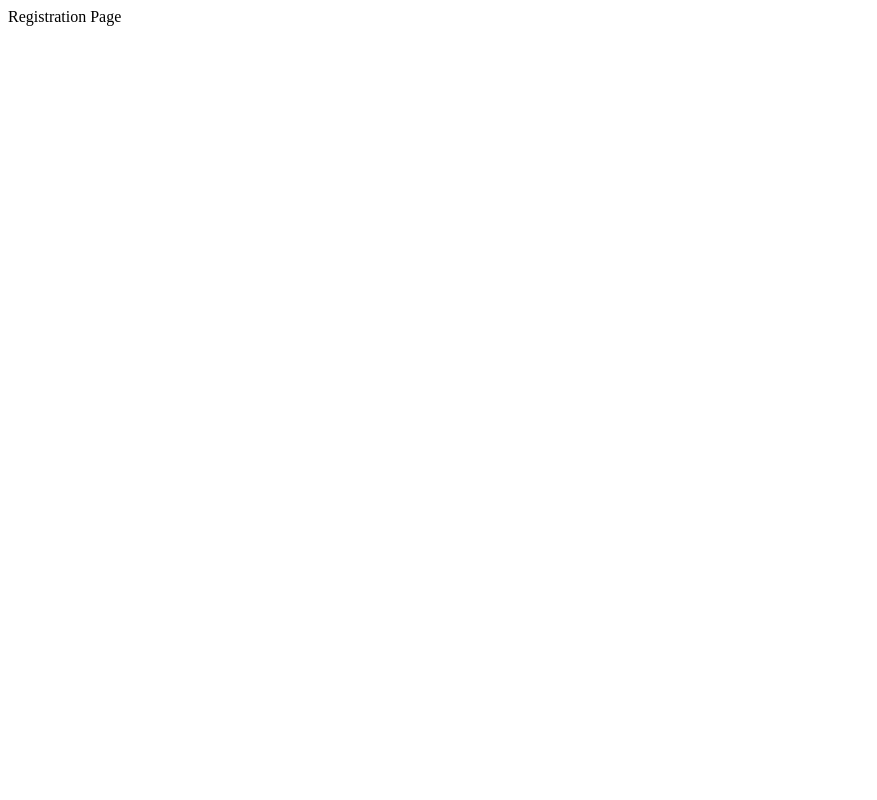
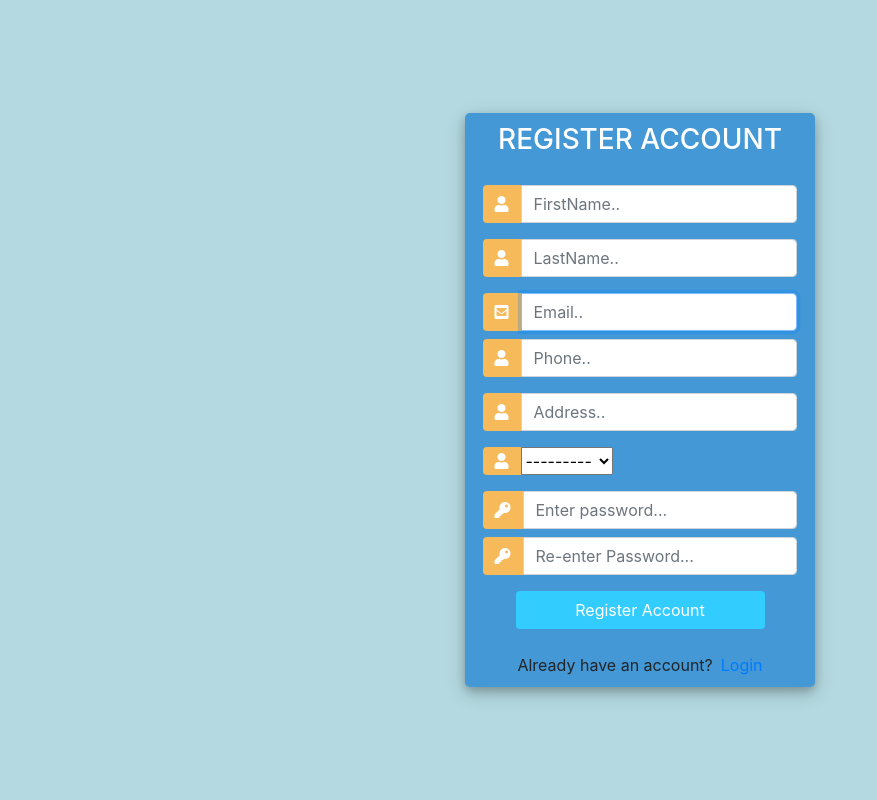
Before and after one commit to shu-csas-changgar/group-project-cepd-com, a Django app: page /register/ in a window 1280 px wide. Before the commit the part shown is almost empty. Shown: the whole page, without its empty margins (0-877 px from the left). Run offline with Django 3.2, Linux system fonts and the light colour scheme; data comes from the database, SQL or seed files in the repository; both versions use the stored data as it was after the commit; some libraries are stand-ins or nearby versions.

Commit message:
Added Registration & Login Pages

```diff
--- a/ABC_CORP/ABC_CORP/settings.py
+++ b/ABC_CORP/ABC_CORP/settings.py
@@ -11,6 +11,7 @@
 """
 
 from pathlib import Path
+import os
 
 # Build paths inside the project like this: BASE_DIR / 'subdir'.
 BASE_DIR = Path(__file__).resolve().parent.parent
@@ -126,3 +127,7 @@
 DEFAULT_AUTO_FIELD = 'django.db.models.BigAutoField'
 
 AUTH_USER_MODEL = 'ABC_INVENTORY.User'
+
+STATICFILES_DIRS = [
+    os.path.join(BASE_DIR, 'static')
+]
--- a/ABC_CORP/ABC_INVENTORY/forms.py
+++ b/ABC_CORP/ABC_INVENTORY/forms.py
@@ -0,0 +1,7 @@
+from django.contrib.auth.forms import UserCreationForm
+from .models import User
+
+class CreateUserForm(UserCreationForm):
+	class Meta:
+		model = User
+		fields = ['firstName', 'lastName', 'email', 'phone','address','officeLocation','password1', 'password2']
--- a/ABC_CORP/ABC_INVENTORY/templates/register.html
+++ b/ABC_CORP/ABC_INVENTORY/templates/register.html
@@ -1 +1,111 @@
-Registration Page
+{% load static %}
+
+<!DOCTYPE html>
+<html>
+
+<head>
+	<title>Login</title>
+	<link rel="stylesheet" href="https://stackpath.bootstrapcdn.com/bootstrap/4.1.3/css/bootstrap.min.css" integrity="sha384-MCw98/SFnGE8fJT3GXwEOngsV7Zt27NXFoaoApmYm81iuXoPkFOJwJ8ERdknLPMO" crossorigin="anonymous">
+    <link rel="stylesheet" type="text/css" href="{% static '/css/registrationStyle.css' %}">
+	<script src="https://ajax.googleapis.com/ajax/libs/jquery/3.3.1/jquery.min.js"></script>
+	<link rel="stylesheet" href="https://use.fontawesome.com/releases/v5.6.1/css/all.css" integrity="sha384-gfdkjb5BdAXd+lj+gudLWI+BXq4IuLW5IT+brZEZsLFm++aCMlF1V92rMkPaX4PP" crossorigin="anonymous">
+</head>
+<body>
+	<div class="container h-100">
+		<div class="d-flex justify-content-center h-100">
+			<div class="user_card">
+				<div class="d-flex justify-content-center">
+					<h3 id="form-title">REGISTER ACCOUNT</h3>
+				</div>
+				<div class="d-flex justify-content-center form_container">
+
+					<form method="POST" action="">
+						{% csrf_token %}
+						<div class="input-group mb-3">
+							<div class="input-group-append">
+								<span class="input-group-text"><i class="fas fa-user"></i></span>
+							</div>
+							{{form.firstName}}
+						</div>
+                        <div class="input-group mb-3">
+							<div class="input-group-append">
+								<span class="input-group-text"><i class="fas fa-user"></i></span>
+							</div>
+							{{form.lastName}}
+						</div>
+						<div class="input-group mb-2">
+							<div class="input-group-append">
+								<span class="input-group-text"><i class="fas fa-envelope-square"></i></span>
+							</div>
+							{{form.email}}
+						</div>
+                        <div class="input-group mb-3">
+							<div class="input-group-append">
+								<span class="input-group-text"><i class="fas fa-user"></i></span>
+							</div>
+							{{form.phone}}
+						</div>
+                        <div class="input-group mb-3">
+							<div class="input-group-append">
+								<span class="input-group-text"><i class="fas fa-user"></i></span>
+							</div>
+							{{form.address}}
+						</div>
+                        <div class="input-group mb-3">
+							<div class="input-group-append">
+								<span class="input-group-text"><i class="fas fa-user"></i></span>
+							</div>
+							{{form.officeLocation}}
+						</div>
+						<div class="input-group mb-2">
+							<div class="input-group-append">
+								<span class="input-group-text"><i class="fas fa-key"></i></span>
+							</div>
+							{{form.password1}}
+						</div>
+						<div class="input-group mb-2">
+							<div class="input-group-append">
+								<span class="input-group-text"><i class="fas fa-key"></i></span>
+							</div>
+							{{form.password2}}
+						</div>
+
+
+
+				   		<div class="d-flex justify-content-center mt-3 login_container">
+				 			<input class="btn login_btn" type="submit" value="Register Account">
+				   		</div>
+
+					</form>
+				</div>
+
+				{{form.errors}}
+
+				<div class="mt-4">
+					<div class="d-flex justify-content-center links">
+						Already have an account? <a href="{% url 'login' %}" class="ml-2">Login</a>
+					</div>
+				</div>
+			</div>
+		</div>
+	</div>
+	<script>
+
+
+		//Query All input fields
+		var form_fields = document.getElementsByTagName('input')
+		form_fields[1].placeholder='FirstName..';
+		form_fields[2].placeholder='LastName..';
+        form_fields[3].placeholder='Email..';
+        form_fields[4].placeholder='Phone..';
+        form_fields[5].placeholder='Address..';
+		form_fields[6].placeholder='Enter password...';
+		form_fields[7].placeholder='Re-enter Password...';
+
+
+		for (var field in form_fields){
+			form_fields[field].className += ' form-control'
+		}
+	</script>
+</body>
+</html>
--- a/ABC_CORP/ABC_INVENTORY/views.py
+++ b/ABC_CORP/ABC_INVENTORY/views.py
@@ -1,31 +1,67 @@
-from django.shortcuts import render
+from django.shortcuts import render, redirect
+from django.contrib.auth import authenticate, login, logout
+from django.contrib import messages
+from .forms import CreateUserForm
+from django.contrib.auth.models import Group
+
 
 def loginPage(request):
+    if request.method == 'POST':
+        email = request.POST.get('email')
+        password = request.POST.get('password')
+
+        user = authenticate(request, email=email, password=password)
+
+        if user is not None:
+            login(request, user)
+            return redirect('home')
+        else:
+            messages.info(request, 'Email OR Password is incorrect')
     return render(request, 'login.html', {})
 
+
 def registerPage(request):
-    return render(request, 'register.html', {})
+    form = CreateUserForm()
+    if request.method == 'POST':
+        form = CreateUserForm(request.POST)
+        if form.is_valid():
+            user = form.save()
+            name = form.cleaned_data.get('firstName')
+            #group = Group.objects.get(name='user')
+            # user.groups.add(group)
+            messages.success(request, 'Account was created for ' + name)
+            return redirect('login')
+    return render(request, 'register.html', {'form': form})
+
 
 def logoutUser(request):
-    pass
+    logout(request)
+    return redirect('login')
+
 
 def homePage(request):
     return render(request, 'home.html', {})
 
+
 def updatePage(request):
     return render(request, 'update.html', {})
+
 
 def deactivatePage(request):
     return render(request, 'deactivate.html', {})
 
+
 def displayPage(request):
     return render(request, 'display.html', {})
+
 
 def searchPage(request):
     return render(request, 'search.html', {})
 
+
 def addPage(request):
     return render(request, 'add.html', {})
+
 
 def reportPage(request, isImport):
     if(isImport):
@@ -34,5 +70,6 @@
         print('Exporting CSV')
     return render(request, 'report.html', {})
 
+
 def accountPage(request):
     return render(request, 'account.html', {})
--- /dev/null
+++ b/ABC_CORP/static/css/registrationStyle.css
@@ -0,0 +1,66 @@
+body,
+html {
+    margin: 0;
+    padding: 0;
+    height: 100%;
+    background: #b4d9e0 !important;
+}
+
+.user_card {
+    width: 350px;
+    margin-top: auto;
+    margin-bottom: auto;
+    background: #4398d5;
+    position: relative;
+    display: flex;
+    justify-content: center;
+    flex-direction: column;
+    padding: 10px;
+    box-shadow: 0 4px 8px 0 rgba(0, 0, 0, 0.2), 0 6px 20px 0 rgba(0, 0, 0, 0.19);
+    -webkit-box-shadow: 0 4px 8px 0 rgba(0, 0, 0, 0.2), 0 6px 20px 0 rgba(0, 0, 0, 0.19);
+    -moz-box-shadow: 0 4px 8px 0 rgba(0, 0, 0, 0.2), 0 6px 20px 0 rgba(0, 0, 0, 0.19);
+    border-radius: 5px;
+}
+
+.form_container {
+    margin-top: 20px;
+}
+
+#form-title {
+    color: #fff;
+}
+
+.login_btn {
+    width: 100%;
+    background: #33ccff !important;
+    color: white !important;
+}
+
+.login_btn:focus {
+    box-shadow: none !important;
+    outline: 0px !important;
+}
+
+.login_container {
+    padding: 0 2rem;
+}
+
+.input-group-text {
+    background: #f7ba5b !important;
+    color: white !important;
+    border: 0 !important;
+    border-radius: 0.25rem 0 0 0.25rem !important;
+}
+
+.input_user,
+.input_pass:focus {
+    box-shadow: none !important;
+    outline: 0px !important;
+}
+
+#messages {
+    background-color: grey;
+    color: #fff;
+    padding: 10px;
+    margin-top: 10px;
+}
```
Also changed, not shown: ABC_CORP/ABC_INVENTORY/templates/login.html (+64 -1 lines), ABC_CORP/db.sqlite3.
